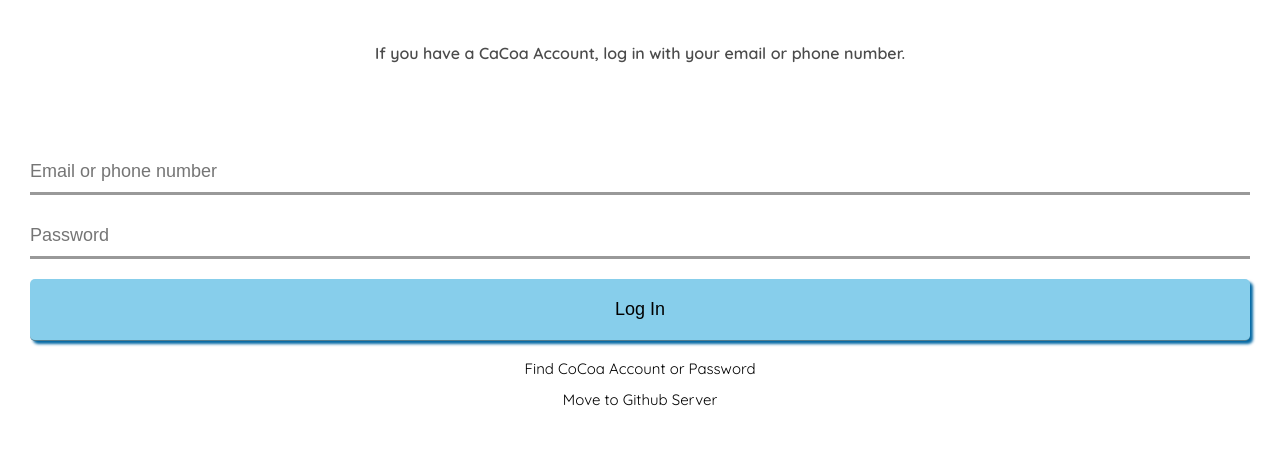
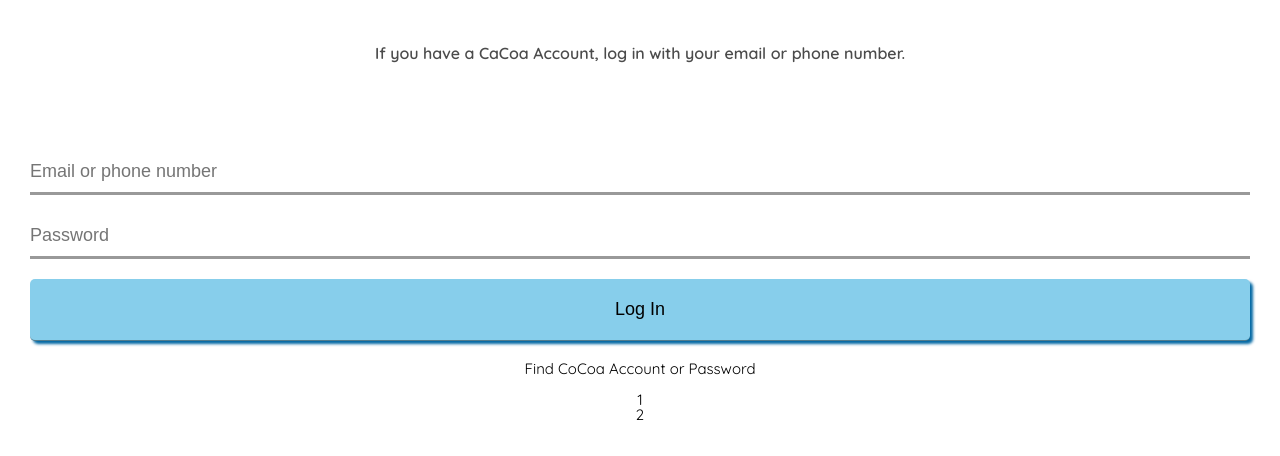
Before and after one commit to SangjinHan1998/RealClone002, a plain HTML site: page index.html in a window 1280 px wide. Shown: the part 162-618 px from the top of the page. Drawn offline with Linux system fonts and the light colour scheme.

Commit message:
Update index.html

```diff
--- a/index.html
+++ b/index.html
@@ -45,7 +45,8 @@
         <input type = "submit" value = "Log In" />
         <a href = "#">Find CoCoa Account or Password</a>
         <br>
-        <a href = "https://sangjinhan1998.github.io/RealClone002/">Move to Github Server</a>
+        <a href = "https://sangjinhan1998.github.io/Realclone001/">1</a>
+        <a href = "https://sangjinhan1998.github.io/Realclone002/">2</a>
     </form>
 
 
```
